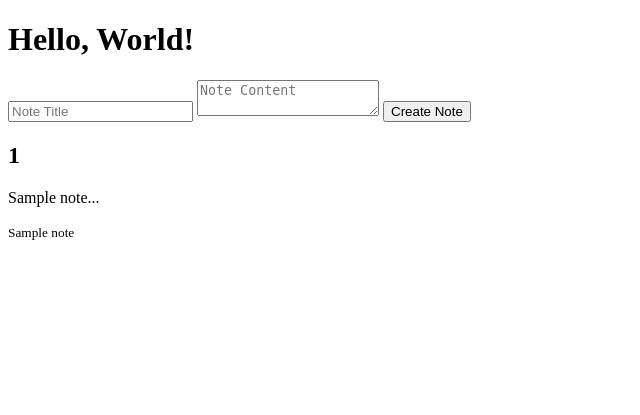
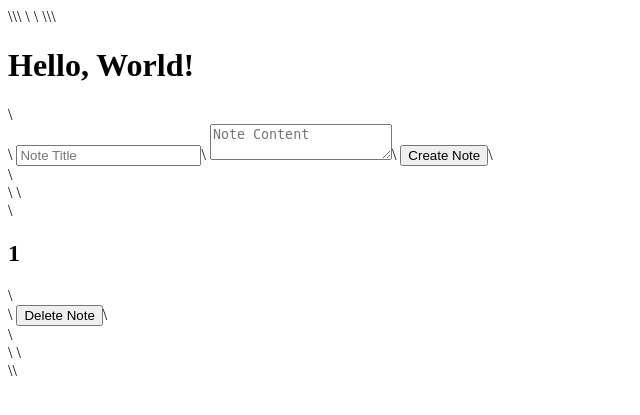
Before and after one commit to pranavmohantyy/flask-notes, a Python web app: template templates/index.html in a window 1280 px wide. Shown: the top 415 px of the page, without its empty margins (0-640 px from the left). Run offline with Jinja, Linux system fonts and the light colour scheme; the template is opened without the code that fills it: most values are stand-ins (such as "Sample title", 1, 10 or a date in 2020).

Commit message:
add delete note functionality

```diff
--- a/templates/index.html
+++ b/templates/index.html
@@ -1,25 +1 @@
-<!DOCTYPE html>
-<html lang="en">
-<head>
-    <meta charset="UTF-8">
-    <meta name="viewport" content="width=device-width, initial-scale=1.0">
-    <title>Flask Notes</title>
-</head>
-<body>
-    <h1>Hello, World!</h1>
-    <form action="/notes" method="post">
-        <input type="text" name="title" placeholder="Note Title" required>
-        <textarea name="content" placeholder="Note Content" required></textarea>
-        <button type="submit">Create Note</button>
-    </form>
-    <div class="notes">
-        {% for note in notes %}
-            <div class="note-card">
-                <h2>{{ note[0] }}</h2>
-                <p>{{ note[1][:50] }}...</p>
-                <small>{{ note[2] }}</small>
-            </div>
-        {% endfor %}
-    </div>
-</body>
-</html>
+<!DOCTYPE html>\<html lang="en">\<head>\    <meta charset="UTF-8">\    <meta name="viewport" content="width=device-width, initial-scale=1.0">\    <title>Flask Notes</title>\</head>\<body>\    <h1>Hello, World!</h1>\    <form action="/notes" method="post">\        <input type="text" name="title" placeholder="Note Title" required>\        <textarea name="content" placeholder="Note Content" required></textarea>\        <button type="submit">Create Note</button>\    </form>\    <div class="notes">\        {% for note in notes %} \            <div class="note-card">\                <h2>{{ note[0] }}</h2>\                <form action="/notes/{{ note[0] }}/delete" method="post" onsubmit="return confirm('Are you sure you want to delete this note?');">\                    <button type="submit">Delete Note</button>\                </form>\            </div>\        {% endfor %} \    </div>\</body>\</html>
```
Also changed, not shown: app.py (+1 -1 lines).
